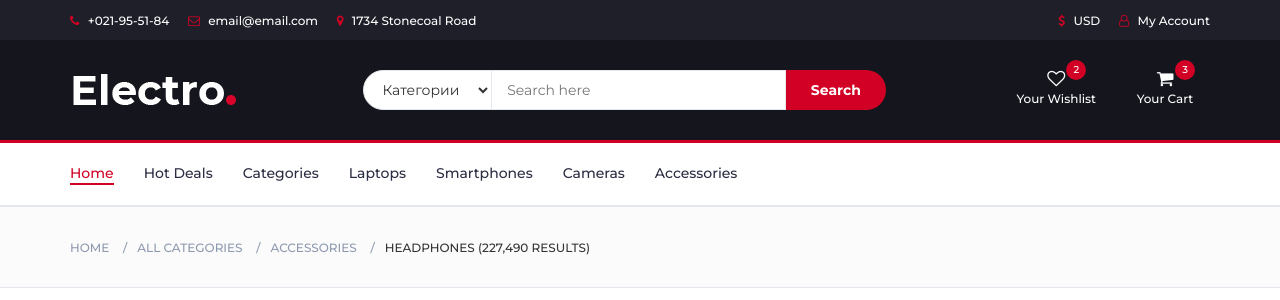
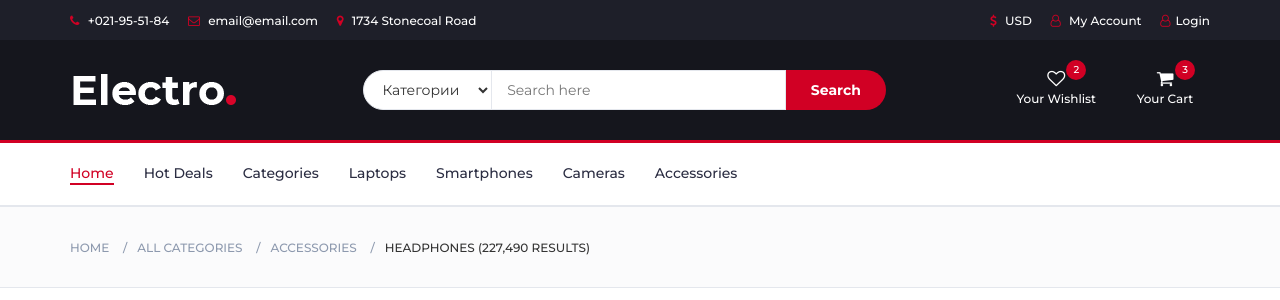
Before and after one commit to Islam3004/drugs_shop, a Django app: template backend/apps/shop/templates/store.html in a window 1280 px wide. Shown: the top 300 px of the page. Run offline with Django 3.2, Linux system fonts and the light colour scheme; the template is opened without the code that fills it: most values are stand-ins (such as "Sample title", 1, 10 or a date in 2020); grey boxes marked "Sample" are stand-in pictures; some libraries are stand-ins or nearby versions.

Commit message:
just committ

```diff
--- a/backend/templates/base.html
+++ b/backend/templates/base.html
@@ -55,6 +55,12 @@
 					<ul class="header-links pull-right">
 						<li><a href="#"><i class="fa fa-dollar"></i> USD</a></li>
 						<li><a href="#"><i class="fa fa-user-o"></i> My Account</a></li>
+						{% if request.user.is_authenticated %}
+						<li><a href="#"><i class="fa fa-user-o"></i>{{user.username}}</a></li>
+						<li><a href="{% url 'logout' %}">Logout</a></li>
+						{% else %}
+						<li><a href="{% url 'login' %}"><i class="fa fa-user-o"></i>Login</a></li>
+						{% endif %}
 					</ul>
 				</div>
 			</div>
```
Also changed, not shown: backend/apps/shop/migrations/0004_auto_20220214_1644.py (added), backend/apps/shop/migrations/0005_auto_20220214_1651.py (added), backend/db.sqlite3.
